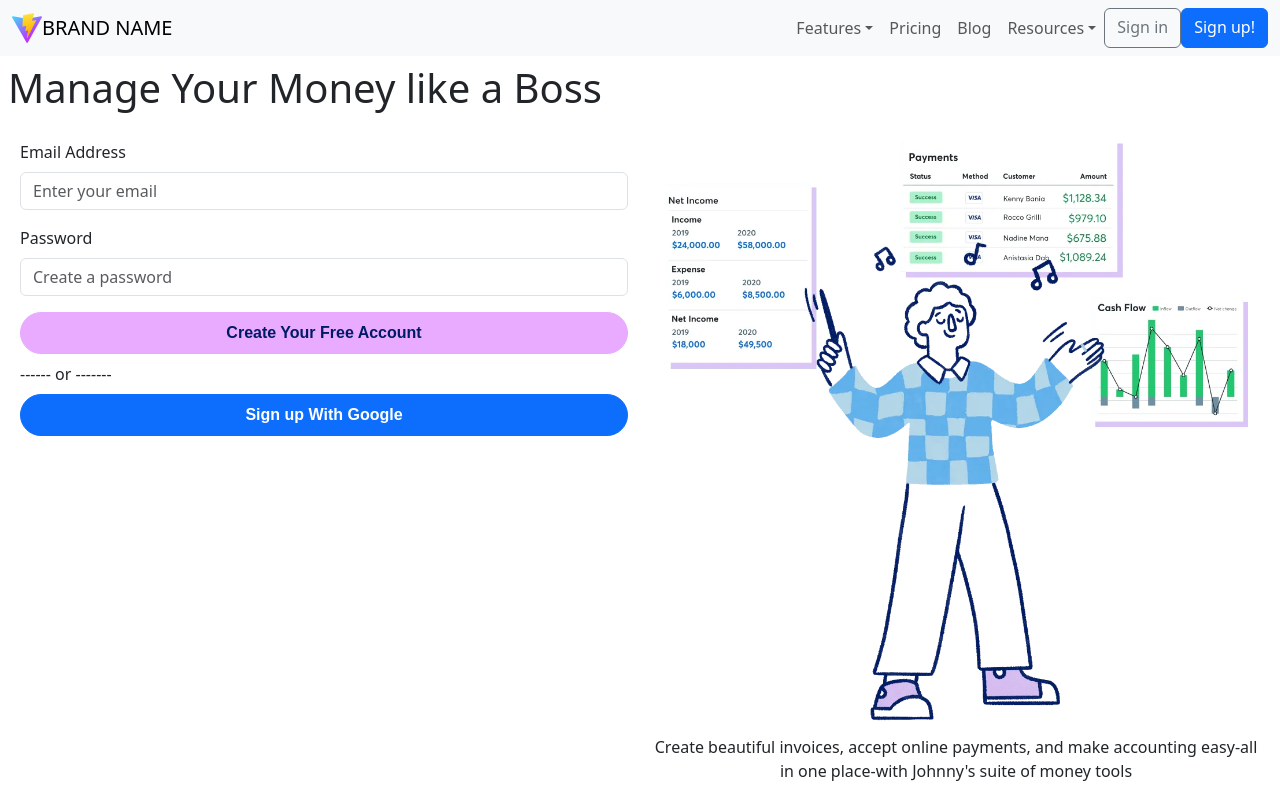
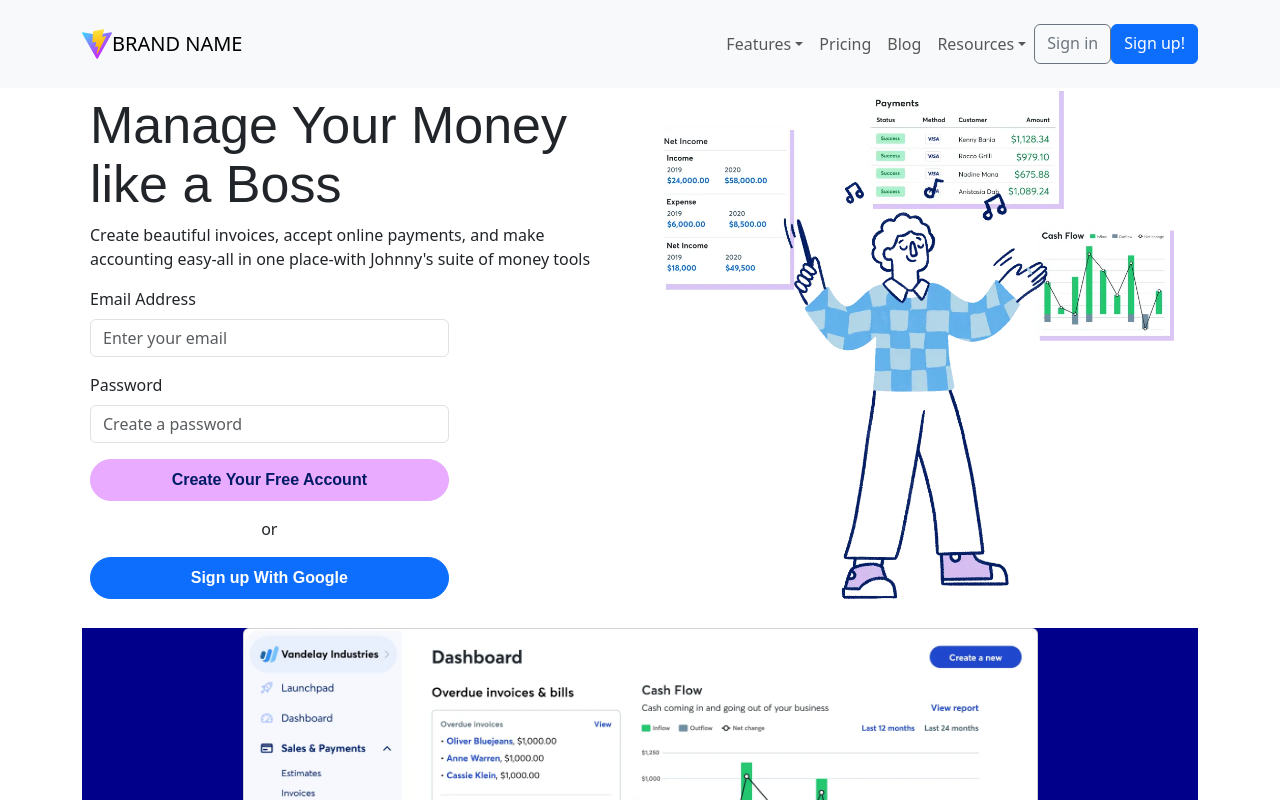
Before and after one commit to wthwang38/jc-wave-replicate, a React (Vite) app: page / in a window 1280 px wide. Shown: the top 800 px of the page. Built offline with nearby package versions, Linux system fonts and the light colour scheme.

Commit message:
fixed hero page padding, fixed login buttons, aligned padding

```diff
--- a/src/FrontPage.jsx
+++ b/src/FrontPage.jsx
@@ -3,18 +3,18 @@ import HeroPage from './HeroPage'
 import CustomerVid from './CustomerVid'
 import Pricing from './Pricing'
 import Stack from 'react-bootstrap/Stack';
+import Container from 'react-bootstrap/Container';
 
 const FrontPage = ()=>{
 
     return(
-        <>
-            <Stack gap={1}>
-                <div className='p-2'><h1>Manage Your Money like a Boss</h1></div>
-                <div className='p-2'><HeroPage /></div>
+        <Container>
+            <Stack gap={3}>
+                <HeroPage />
                 <div><CustomerVid /></div>
                 <div className='p-2'><Pricing /></div >
             </Stack>
-        </>
+        </Container >
     )
 }
 export default FrontPage;
--- a/src/HeroPage.jsx
+++ b/src/HeroPage.jsx
@@ -12,13 +12,15 @@ log-in/Auth
 */
     return(
         <Container fluid>
-            <Row>
-                <Col><Login /></Col>
-                <Col>
-                <img alt='happyman'  src='/whitemanpic.webp' className='container-md'/>
-                    <p style={{ textAlign: 'center' }}>
+            <Row >
+                <Col className='p-2'>
+                   <h1 style={{ fontWeight: '400', fontSize: '3.25rem', lineHeight: '1.14', fontFamily:'Dinerodisplay, sans-serif' }}>Manage Your Money like a Boss</h1>
+                    <p>
                         Create beautiful invoices, accept online payments, and make accounting easy-all in one place-with Johnny's suite of money tools
-                    </p></Col>
+                    </p>
+                    <Login />
+                </Col>
+                <Col ><img alt='happyman'  src='/whitemanpic.webp' className='container-md'/></Col>
             </Row>
         </Container >
     )
--- a/src/Login.jsx
+++ b/src/Login.jsx
@@ -1,23 +1,24 @@
 import React from "react";
 import Button from 'react-bootstrap/Button';
-import Form from 'react-bootstrap/Form'
+import Form from 'react-bootstrap/Form';
+import Container from 'react-bootstrap/Container';
 
 const Login = ()=>{
 
     return(
         <Form>
-            <Form.Group className='mb-3' controlId='formBasicEmail'>
+            <Form.Group className='mb-3 col-8' controlId='formBasicEmail'>
                 <Form.Label>Email Address</Form.Label>
                 <Form.Control type='email' placeholder='Enter your email' />
             </Form.Group>
-            <Form.Group className='mb-3' controlId='formBasicPassword'>
+            <Form.Group className='mb-3 col-8' controlId='formBasicPassword'>
                 <Form.Label>Password</Form.Label>
                 <Form.Control type='password' placeholder='Create a password'/>
             </Form.Group>
-            <div className='d-grid gap-2'>
+            <div className='d-grid gap-2 col-8'>
             <Button size='lg' type='submit' style={{textAlign:'center', color: '#001b66', backgroundColor:'#e9abff', borderColor: '#e9abff', fontFamily: 'Dinerodisplay, sans-serif', fontSize: '1rem', fontWeight:'600', borderRadius:'2rem'}}>Create Your Free Account</Button>
-            <div className='divider'>------ or -------</div>
-                <Button variant='primary' size='lg' type='submit' style={{fontFamily: 'Dinerodisplay, sans-serif', fontSize: '1rem', fontWeight: '600', borderRadius: '2rem' }}> Sign up With Google</Button>
+            <div className="mx-auto p-2">or</div>
+            <Button variant='primary' size='lg' type='submit' style={{fontFamily: 'Dinerodisplay, sans-serif', fontSize: '1rem', fontWeight: '600', borderRadius: '2rem' }}> Sign up With Google</Button>
             </div>
         </Form>
     )
--- a/src/NavigationBar.jsx
+++ b/src/NavigationBar.jsx
@@ -8,8 +8,8 @@ import NavDropdown from 'react-bootstrap/NavDropdown';
 
 const NavigationBar = () => {
   return (
-    <Navbar expand='lg' className="bg-body-tertiary" sticky="top">
-      <Container fluid>
+    <Navbar expand='lg' className="p-4 bg-body-tertiary" sticky="top">
+      <Container>
         <Navbar.Brand href='/'><img alt='logo' src='/vite.svg' width='30' height='30' className='d-inline-block align-top'/>BRAND NAME</Navbar.Brand>
         <Navbar.Toggle/>
         <Navbar.Collapse className="justify-content-end">
```
